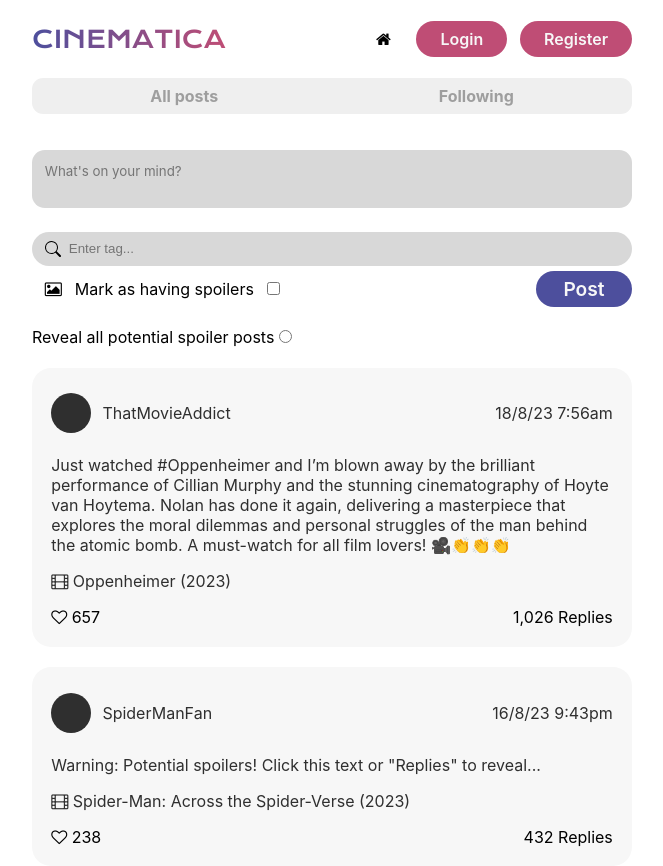
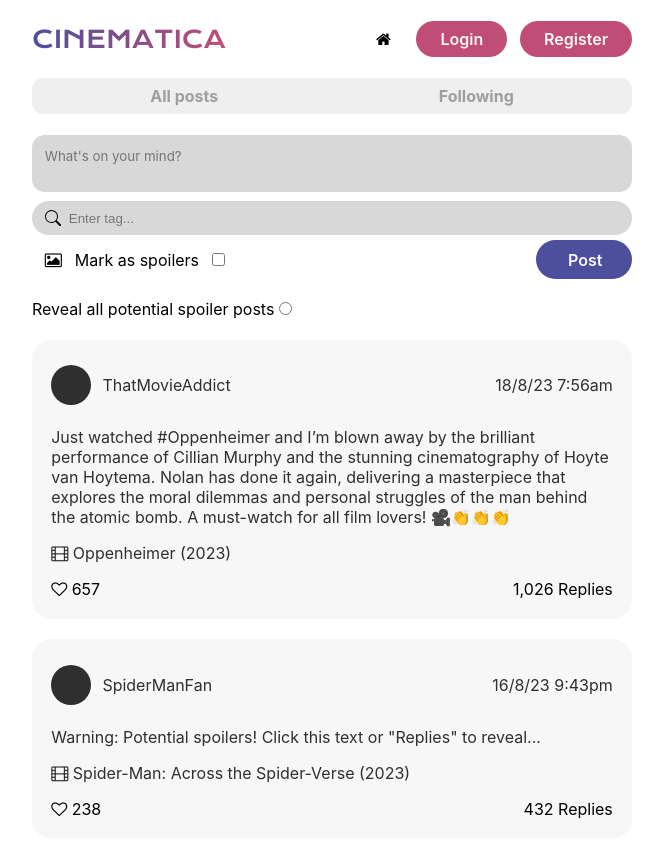
Before and after one commit to JeffreyLuo44/cinematica-app, a React (Create React App) app: page / in a window 1280 px wide. Shown: the whole page, without its empty margins (308-971 px from the left). After the commit the page ends 838 px from the top, so only its background shows below. Built offline with nearby package versions, Linux system fonts and the light colour scheme.

Commit message:
Tweaked some UI elements

```diff
--- a/src/components/Profile.js
+++ b/src/components/Profile.js
@@ -246,7 +246,7 @@ const Profile = ({setPage, identifier, setIdentifier, viewProfileUsername, setVi
               <br/>
               {/* Create reply */}
               <div className="comment-box__container">
-                <input type="text" className="comment-box__text" value={createReplyText} maxLength={280} placeholder="Write your Replies..." onChange={(e) => setCreateReplyText(e.target.value)} required />
+                <input type="text" className="comment-box__text" value={createReplyText} maxLength={280} placeholder="Write your reply..." onChange={(e) => setCreateReplyText(e.target.value)} required />
                 <i class='fa fa-send' onClick={() => handleAddReply()}></i>
               </div>
               <div>
--- a/src/components/Timeline.js
+++ b/src/components/Timeline.js
@@ -169,16 +169,15 @@ const Timeline = ({setPage, identifier, setIdentifier, setViewProfileUsername, m
         {/* Create post */}
         {viewPost === false && <form className="form" onSubmit={handleSubmit}>
           <div>
-            <textarea className="post__text" placeholder="What's on your mind?" maxLength={280} value={createPostText} onChange={(e) => setCreatePostText(e.target.value)} required /><br/>
-            <br/>
-          <div>
-            <input type="text" className="searchBar search__timeline" value={searchTag} placeholder="Enter tag..." onChange={(e) => setSearchTag(e.target.value)} /><br/>
-          </div>
+            <textarea className="post__text" placeholder="What's on your mind?" maxLength={280} value={createPostText} onChange={(e) => setCreatePostText(e.target.value)} required />
+            <div>
+              <input type="text" className="searchBar search__timeline" value={searchTag} placeholder="Enter tag..." onChange={(e) => setSearchTag(e.target.value)} /><br/>
+            </div>
           </div>
           <div className="post__controls">
             <div>
               <i class='fa fa-image'></i>
-              <label for="spoilers">Mark as having spoilers</label>
+              <label for="spoilers">Mark as spoilers</label>
               <input type="checkbox" value="spoilers" onChange={(e) => setIsCreateSpoilerPost(!isCreateSpoilerPost)} />
             </div>
             <div>
@@ -243,7 +242,7 @@ const Timeline = ({setPage, identifier, setIdentifier, setViewProfileUsername, m
               <br/>
               {/* Create reply */}
               <div className="comment-box__container">
-                <input type="text" className="comment-box__text" value={createReplyText} maxLength={280} placeholder="Write your Replies..." onChange={(e) => setCreateReplyText(e.target.value)} required />
+                <input type="text" className="comment-box__text" value={createReplyText} maxLength={280} placeholder="Write your reply..." onChange={(e) => setCreateReplyText(e.target.value)} required />
                 <i class='fa fa-send' onClick={() => handleAddReply()}></i>
               </div>
               <div>
--- a/src/css/App.css
+++ b/src/css/App.css
@@ -90,7 +90,8 @@ button.standard {
 }
 
 button.post__button {
-  padding: 0.4rem 1.5rem;
+  font-size: 1rem;
+  padding: 0.6rem 2rem;
   border-radius: 10rem;
 }
 
@@ -105,7 +106,8 @@ button.back {
   border: none;
   background: none;
   color: var(--color-dark-grey);
-  margin: 1.2rem;
+  margin: 1.2rem 1.2rem 1.2rem 0;
+  padding-left: 0;
 }
 
 #invisible-back {
@@ -290,7 +292,8 @@ textarea.post__text {
   resize: none;
   border-radius: 0.8rem;
   padding: 0.8rem;
-  margin-top: 20px;
+  margin-top: 0.3rem;
+  margin-bottom: 0.3rem;
 }
 
 .mock-post {
@@ -342,7 +345,7 @@ textarea.post__text {
   bottom: 5rem;
 }
 
-.profile__name-photo-container, .profile__follow-stats {
+.profile__name-photo-container {
   padding-left: 1rem;
   padding-right: 1rem;
 }
```
